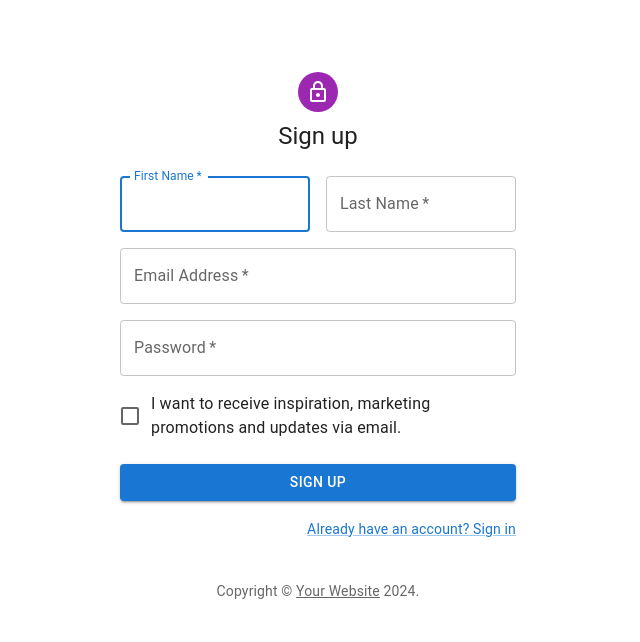
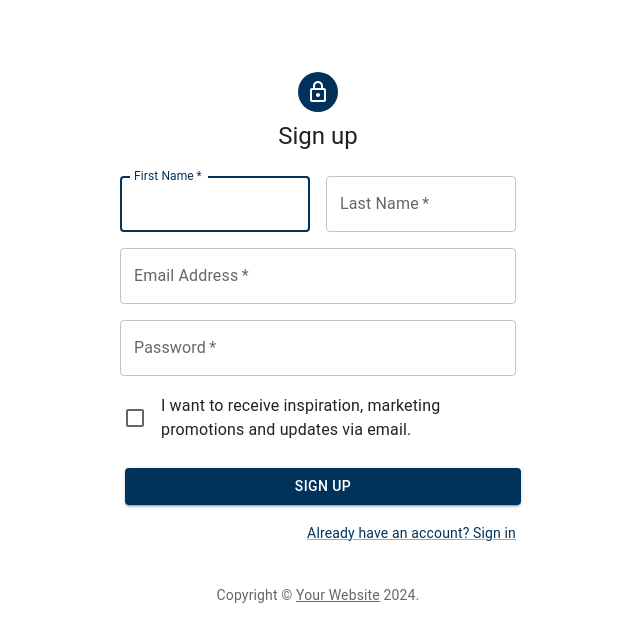
Before and after one commit to goelbenj/ClassCompass, a React (Create React App) app in the folder frontend/: page /login in a window 1280 px wide. Both pictures are taken after a click on the link "Don't have an account? Sign Up". Shown: the top 642 px of the page, without its empty margins (322-962 px from the left). Built offline with nearby package versions, Linux system fonts and the light colour scheme; no server answers.

Commit message:
Refactor theme

```diff
--- a/frontend/src/components/SignInSide.js
+++ b/frontend/src/components/SignInSide.js
@@ -3,7 +3,6 @@
 import * as React from "react";
 import Avatar from "@mui/material/Avatar";
 import Button from "@mui/material/Button";
-import CssBaseline from "@mui/material/CssBaseline";
 import TextField from "@mui/material/TextField";
 import FormControlLabel from "@mui/material/FormControlLabel";
 import Checkbox from "@mui/material/Checkbox";
@@ -13,7 +12,7 @@ import Box from "@mui/material/Box";
 import Grid from "@mui/material/Grid";
 import LockOutlinedIcon from "@mui/icons-material/LockOutlined";
 import Typography from "@mui/material/Typography";
-import { createTheme, ThemeProvider } from "@mui/material/styles";
+import logo from "../logo.png";
 
 function Copyright(props) {
   return (
@@ -33,10 +32,6 @@ function Copyright(props) {
   );
 }
 
-// TODO remove, this demo shouldn't need to reset the theme.
-
-const defaultTheme = createTheme();
-
 export default function SignInSide({ showSignInSetter }) {
   const handleSubmit = (event) => {
     event.preventDefault();
@@ -49,23 +44,29 @@ export default function SignInSide({ showSignInSetter }) {
 
   return (
     <Grid container component="main" sx={{ height: "100vh" }}>
-      <CssBaseline />
       <Grid
         item
         xs={false}
         sm={4}
         md={7}
         sx={{
-          backgroundImage: "url(https://source.unsplash.com/random?wallpapers)",
-          backgroundRepeat: "no-repeat",
-          backgroundColor: (t) =>
-            t.palette.mode === "light"
-              ? t.palette.grey[50]
-              : t.palette.grey[900],
-          backgroundSize: "cover",
-          backgroundPosition: "center",
+          backgroundColor: "secondary.main",
+          display: "flex",
+          flexDirection: "column",
+          alignItems: "center",
         }}
-      />
+      >
+        <Avatar
+          src={logo}
+          sx={{
+            height: "80%",
+            width: "80%",
+          }}
+        />
+        <Typography variant="h2" mt={1} fontWeight="bold" color="primary.main">
+          Chart Your Course
+        </Typography>
+      </Grid>
       <Grid item xs={12} sm={8} md={5} component={Paper} elevation={6} square>
         <Box
           sx={{
@@ -76,7 +77,9 @@ export default function SignInSide({ showSignInSetter }) {
             alignItems: "center",
           }}
         >
-          <Avatar sx={{ m: 1, bgcolor: "secondary.main" }}>
+          <Avatar
+            sx={{ m: 1, bgcolor: "secondary.main", color: "primary.main" }}
+          >
             <LockOutlinedIcon />
           </Avatar>
           <Typography component="h1" variant="h5">
@@ -97,6 +100,7 @@ export default function SignInSide({ showSignInSetter }) {
               name="email"
               autoComplete="email"
               autoFocus
+              color="secondary"
             />
             <TextField
               margin="normal"
@@ -107,22 +111,27 @@ export default function SignInSide({ showSignInSetter }) {
               type="password"
               id="password"
               autoComplete="current-password"
+              color="secondary"
             />
             <FormControlLabel
-              control={<Checkbox value="remember" color="primary" />}
+              control={<Checkbox value="remember" color="secondary" />}
               label="Remember me"
             />
             <Button
               type="submit"
               fullWidth
               variant="contained"
-              sx={{ mt: 3, mb: 2 }}
+              color="secondary"
+              sx={{
+                mt: 3,
+                mb: 2,
+              }}
             >
               Sign In
             </Button>
             <Grid container>
               <Grid item xs>
-                <Link href="#" variant="body2">
+                <Link href="#" variant="body2" color="secondary.main">
                   Forgot password?
                 </Link>
               </Grid>
@@ -131,6 +140,7 @@ export default function SignInSide({ showSignInSetter }) {
                   onClick={() => showSignInSetter(false)}
                   href="#"
                   variant="body2"
+                  color="secondary.main"
                 >
                   {"Don't have an account? Sign Up"}
                 </Link>
--- a/frontend/src/components/SignUp.js
+++ b/frontend/src/components/SignUp.js
@@ -3,7 +3,6 @@
 import * as React from "react";
 import Avatar from "@mui/material/Avatar";
 import Button from "@mui/material/Button";
-import CssBaseline from "@mui/material/CssBaseline";
 import TextField from "@mui/material/TextField";
 import FormControlLabel from "@mui/material/FormControlLabel";
 import Checkbox from "@mui/material/Checkbox";
@@ -13,7 +12,6 @@ import Box from "@mui/material/Box";
 import LockOutlinedIcon from "@mui/icons-material/LockOutlined";
 import Typography from "@mui/material/Typography";
 import Container from "@mui/material/Container";
-import { createTheme, ThemeProvider } from "@mui/material/styles";
 
 function Copyright(props) {
   return (
@@ -45,7 +43,6 @@ export default function SignUp({ showSignInSetter }) {
 
   return (
     <Container component="main" maxWidth="xs">
-      <CssBaseline />
       <Box
         sx={{
           marginTop: 8,
@@ -71,6 +68,7 @@ export default function SignUp({ showSignInSetter }) {
                 id="firstName"
                 label="First Name"
                 autoFocus
+                color="secondary"
               />
             </Grid>
             <Grid item xs={12} sm={6}>
@@ -81,6 +79,7 @@ export default function SignUp({ showSignInSetter }) {
                 label="Last Name"
                 name="lastName"
                 autoComplete="family-name"
+                color="secondary"
               />
             </Grid>
             <Grid item xs={12}>
@@ -91,6 +90,7 @@ export default function SignUp({ showSignInSetter }) {
                 label="Email Address"
                 name="email"
                 autoComplete="email"
+                color="secondary"
               />
             </Grid>
             <Grid item xs={12}>
@@ -102,11 +102,14 @@ export default function SignUp({ showSignInSetter }) {
                 type="password"
                 id="password"
                 autoComplete="new-password"
+                color="secondary"
               />
             </Grid>
             <Grid item xs={12}>
               <FormControlLabel
-                control={<Checkbox value="allowExtraEmails" color="primary" />}
+                control={
+                  <Checkbox value="allowExtraEmails" color="secondary" />
+                }
                 label="I want to receive inspiration, marketing promotions and updates via email."
               />
             </Grid>
@@ -115,7 +118,11 @@ export default function SignUp({ showSignInSetter }) {
             type="submit"
             fullWidth
             variant="contained"
-            sx={{ mt: 3, mb: 2 }}
+            color="secondary"
+            sx={{
+              mt: 3,
+              mb: 2,
+            }}
           >
             Sign Up
           </Button>
@@ -125,6 +132,7 @@ export default function SignUp({ showSignInSetter }) {
                 onClick={() => showSignInSetter(true)}
                 href="#"
                 variant="body2"
+                color="secondary.main"
               >
                 Already have an account? Sign in
               </Link>
--- a/frontend/src/index.js
+++ b/frontend/src/index.js
@@ -13,12 +13,7 @@ import theme from "./theme";
 const router = createBrowserRouter([
   {
     path: "/",
-    element: (
-      <ThemeProvider theme={theme}>
-        <CssBaseline />
-        <App />
-      </ThemeProvider>
-    ),
+    element: <App />,
     errorElement: <ErrorPage />,
     children: [{}],
   },
@@ -32,7 +27,10 @@ const router = createBrowserRouter([
 const root = ReactDOM.createRoot(document.getElementById("root"));
 root.render(
   <React.StrictMode>
-    <RouterProvider router={router} />
+    <ThemeProvider theme={theme}>
+      <CssBaseline />
+      <RouterProvider router={router} />
+    </ThemeProvider>
   </React.StrictMode>
 );
 
--- a/frontend/src/theme.js
+++ b/frontend/src/theme.js
@@ -8,18 +8,18 @@ const theme = createTheme({
     primary: {
       main: "#ffffff",
       light: "#ffffff",
-      dark: "#21a1c4",
+      dark: "#00325C",
     },
     secondary: {
-      main: "#b5ecfb",
+      main: "#00325C",
       light: "#ffffff",
-      dark: "#21a1c4",
+      dark: "#00325C",
     },
     error: {
       main: red.A400,
     },
     background: {
-      default: "#282c34",
+      default: "#ffffff",
     },
   },
   components: {
```
Also changed, not shown: frontend/src/logo.png (deleted).
